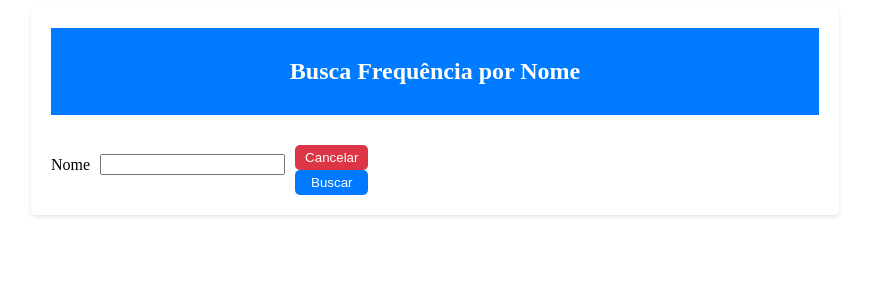
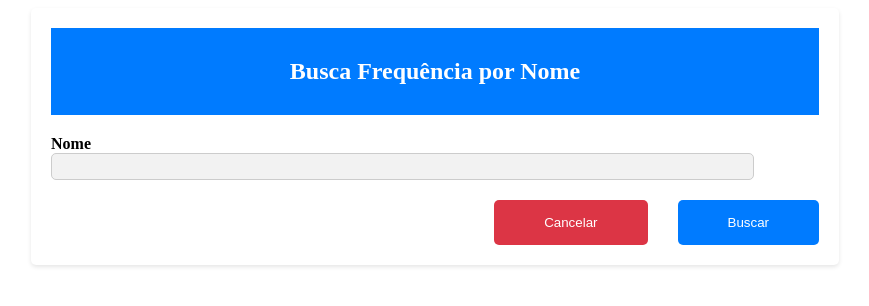
Before and after one commit to saulolv/ConsultaIBGE, an Angular app in the folder ConsultaNomeIBGE/: page / in a window 1280 px wide. Shown: the top 306 px of the page, without its empty margins (205-1074 px from the left). Built offline with nearby package versions, Linux system fonts and the light colour scheme.

Commit message:
Arrumando o layout do componente consulta-nomes incluindo cores, espaçamento etc.

```diff
--- a/ConsultaNomeIBGE/src/app/consulta-nomes/consulta-nomes.component.css
+++ b/ConsultaNomeIBGE/src/app/consulta-nomes/consulta-nomes.component.css
@@ -5,12 +5,12 @@
     border-radius: 5px;
     background-color: #fff;
     box-shadow: 0 2px 4px rgba(0, 0, 0, 0.1);
+    text-align: center;
 }
 
 .header {
     background-color: #007bff;
     color: #fff;
-    text-align: center;
     padding: 10px 0;
     margin-bottom: 20px;
 }
@@ -19,17 +19,27 @@
     display: flex;
     flex-direction: column;
     align-items: center;
-    gap: 10px;
 }
 
-.label {
+.form input {
+    background-color: #f2f2f2; /* Cor cinza */
+    border: 1px solid #ccc;
+    padding: 5px;
+    border-radius: 5px;
+    width: 90%;
+}
+
+.form label {
     font-weight: bold;
+    text-align: left;
 }
 
 .buttons {
     display: flex;
-    justify-content: space-between;
+    gap: 30px; /* Aumenta o espaçamento entre os botões */
+    justify-content: center;
     align-items: center;
+    margin-top: 10px;
 }
 
 .cancel-button,
@@ -37,7 +47,7 @@
     background-color: #007bff;
     color: #fff;
     border: none;
-    padding: 5px 10px;
+    padding: 15px 50px; /* Aumenta o tamanho dos botões */
     border-radius: 5px;
     cursor: pointer;
 }
@@ -53,6 +63,7 @@
 table {
     width: 100%;
     border-collapse: collapse;
+    margin-top: 10px;
 }
 
 th, td {
@@ -73,20 +84,13 @@ th {
 
     .form {
         flex-direction: row;
+        align-items: center;
     }
 
     .buttons {
-        flex-direction: column;
-        align-items: flex-start;
-        margin-top: 10px;
-    }
-
-    .cancel-button,
-    .search-button {
-    width: 100%;
-    }
-
-    .results {
-    margin-top: 30px;
+        flex-direction: row;
+        align-items: center;
+        justify-content: flex-end;
+        margin-top: 0;
     }
 }
--- a/ConsultaNomeIBGE/src/app/consulta-nomes/consulta-nomes.component.html
+++ b/ConsultaNomeIBGE/src/app/consulta-nomes/consulta-nomes.component.html
@@ -4,23 +4,12 @@
     </div>
     <div class="form">
         <label for="nome">Nome</label>
+    </div>
+    <div class="form">
         <input type="text" id="nome" [(ngModel)]="nome" name="nome" required>
-        <div class="buttons">
-            <button class="cancel-button" type="button" (click)="cancelar()">Cancelar</button>
-            <button class="search-button" type="button" (click)="buscarNomes()">Buscar</button>
-        </div>
     </div>
-    <div class="results" *ngIf="resultados.length > 0">
-        <h3>Frequência por {{nome}}</h3>
-        <table>
-            <tr>
-                <th>Década</th>
-                <th>Frequência</th>
-            </tr>
-            <tr *ngFor="let resultado of resultados">
-                <td>{{resultado.decada}}</td>
-                <td>{{resultado.frequencia}}</td>
-            </tr>
-        </table>
+    <div class="buttons" style="margin-top: 20px;">
+        <button class="cancel-button" type="button" (click)="cancelar()">Cancelar</button>
+        <button class="search-button" type="button" (click)="buscarNomes()">Buscar</button>
     </div>
 </div>
--- a/ConsultaNomeIBGE/src/app/resultado-nomes/resultado-nomes.component.css
+++ b/ConsultaNomeIBGE/src/app/resultado-nomes/resultado-nomes.component.css
@@ -1,3 +1,10 @@
+/* Estilos gerais */
+.container {
+    padding: 20px;
+    text-align: center;
+}
+
+/* Estilos do cabeçalho */
 .header {
     background-color: #007bff;
     color: #fff;
@@ -7,6 +14,7 @@
 }
 
 .back-button {
+    display: inline-block;
     background-color: #007bff;
     color: #fff;
     border: none;
@@ -21,24 +29,8 @@
     margin-right: 5px;
 }
 
-.sub-header {
-    font-size: 24px;
-    margin-top: 20px;
-}
-
-.table-header {
-    background-color: #007bff;
-    color: #fff;
-    padding: 10px;
-    text-align: center;
-}
-
-.container {
-    padding: 20px;
-    text-align: center;
-}
-
-h2 {
+/* Estilos do título */
+h2.title {
     text-align: left;
     margin-bottom: 10px;
     background-color: blue;
@@ -47,8 +39,8 @@ h2 {
     border-radius: 5px;
 }
 
+/* Estilos da tabela */
 .table-container {
-    display: inline-block;
     text-align: left;
     padding: 10px;
     border: 1px solid #ccc;
@@ -71,3 +63,17 @@ th, td {
     text-align: center;
     white-space: normal;
 }
+
+/* Estilos específicos da tabela */
+.table-header {
+    background-color: #007bff;
+    color: #fff;
+    padding: 10px;
+    text-align: center;
+}
+
+/* Outros estilos específicos */
+.sub-header {
+    font-size: 24px;
+    margin-top: 20px;
+}
--- a/ConsultaNomeIBGE/src/app/resultado-nomes/resultado-nomes.component.html
+++ b/ConsultaNomeIBGE/src/app/resultado-nomes/resultado-nomes.component.html
@@ -1,15 +1,15 @@
 <div class="container">
-    <h2 class="title">
-        <a routerLink="" class="back-button">
-            <span class="back-arrow">←</span>
-        </a>
-        Frequência por {{ nomePesquisado }}
-    </h2>
     <div class="table-container">
+        <h2 class="title">
+            <a routerLink="" class="back-button">
+                <span class="back-arrow">←</span>
+            </a>
+            Frequência por {{ nomePesquisado }}
+        </h2>
         <table>
             <tr>
                 <th class="table-header">#</th>
-                <th class="table-header">Decada</th>
+                <th class="table-header">Década</th>
                 <th class="table-header">Frequência</th>
             </tr>
             <tr *ngFor="let frequencia of frequenciasPorDecada; let i = index">
@@ -18,10 +18,8 @@
                 <td>{{ frequencia.frequencia }}</td>
             </tr>
         </table>
-    </div>
-    <ng-template #semDados>
-        <div class="sem-dados">
+        <div *ngIf="frequenciasPorDecada.length === 0" class="sem-dados">
             <h3>Nenhum dado encontrado</h3>
         </div>
-    </ng-template>
+    </div>
 </div>
```
